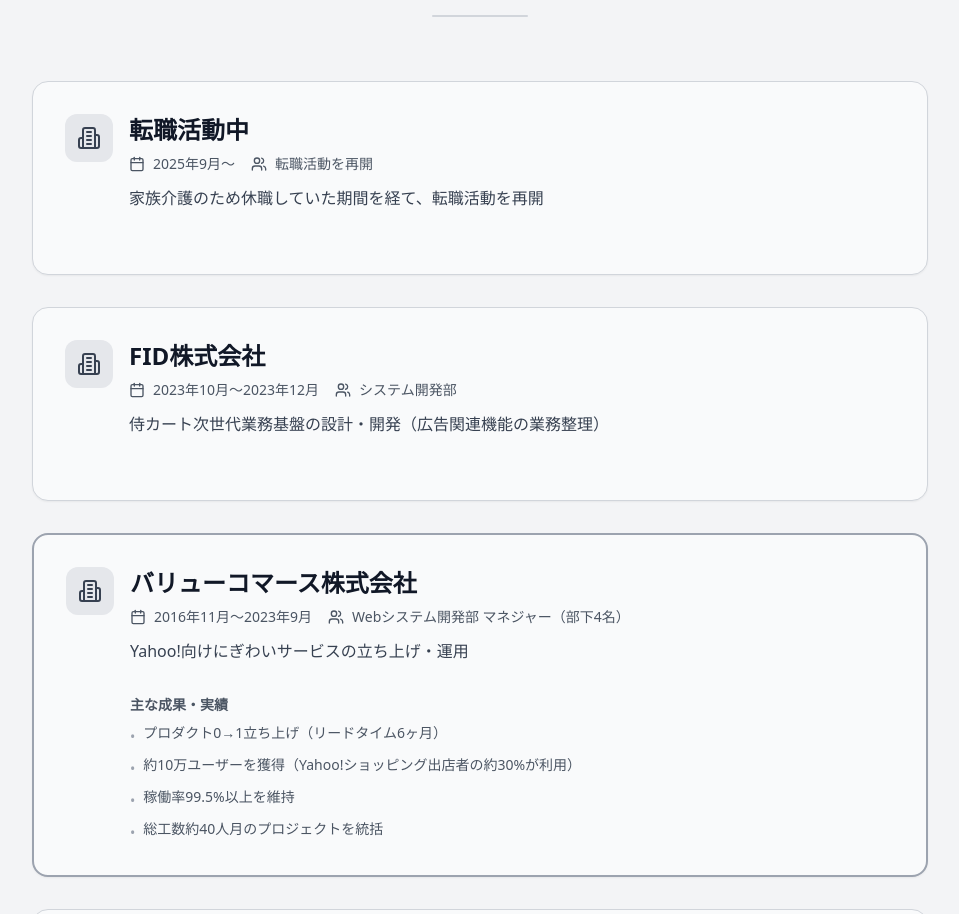
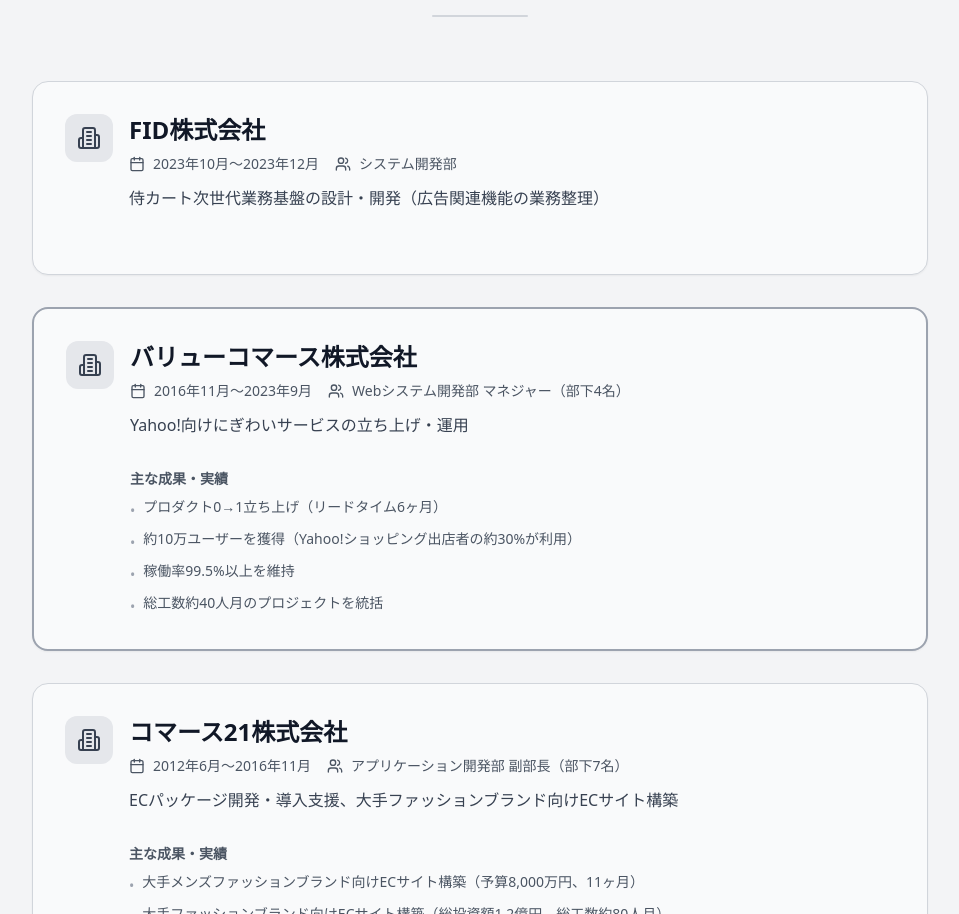
Before and after one commit to m-okumura/my-portfolio, a React (Vite) app: page / in a window 1280 px wide. Shown: the part 3325-4239 px from the top of the page, without its empty margins (160-1119 px from the left). Built offline with nearby package versions, Linux system fonts and the light colour scheme.

Commit message:
転職活動中のセクションを削除（プライベート情報のため）

```diff
--- a/src/assets/resume.md
+++ b/src/assets/resume.md
@@ -39,7 +39,6 @@
 | 2023年10月 | FID株式会社 入社 |
 | 2023年12月 | FID株式会社 退社 |
 | 2023年12月～2025年9月 | 家族介護のため休職期間 |
-| 2025年9月 | 転職活動を再開 |
 
 **賞罰**：なし
 
--- a/src/components/Career.tsx
+++ b/src/components/Career.tsx
@@ -57,13 +57,6 @@ const Career = () => {
 
     // 既存の詳細情報を追加（手動で設定）
     const detailedCareers = [
-      {
-        company: '転職活動中',
-        period: '2025年9月～',
-        role: '転職活動を再開',
-        description: '家族介護のため休職していた期間を経て、転職活動を再開',
-        achievements: [],
-      },
       {
         company: 'FID株式会社',
         period: '2023年10月～2023年12月',
```
Also changed, not shown: original/履歴書.md (+0 -1 lines).
